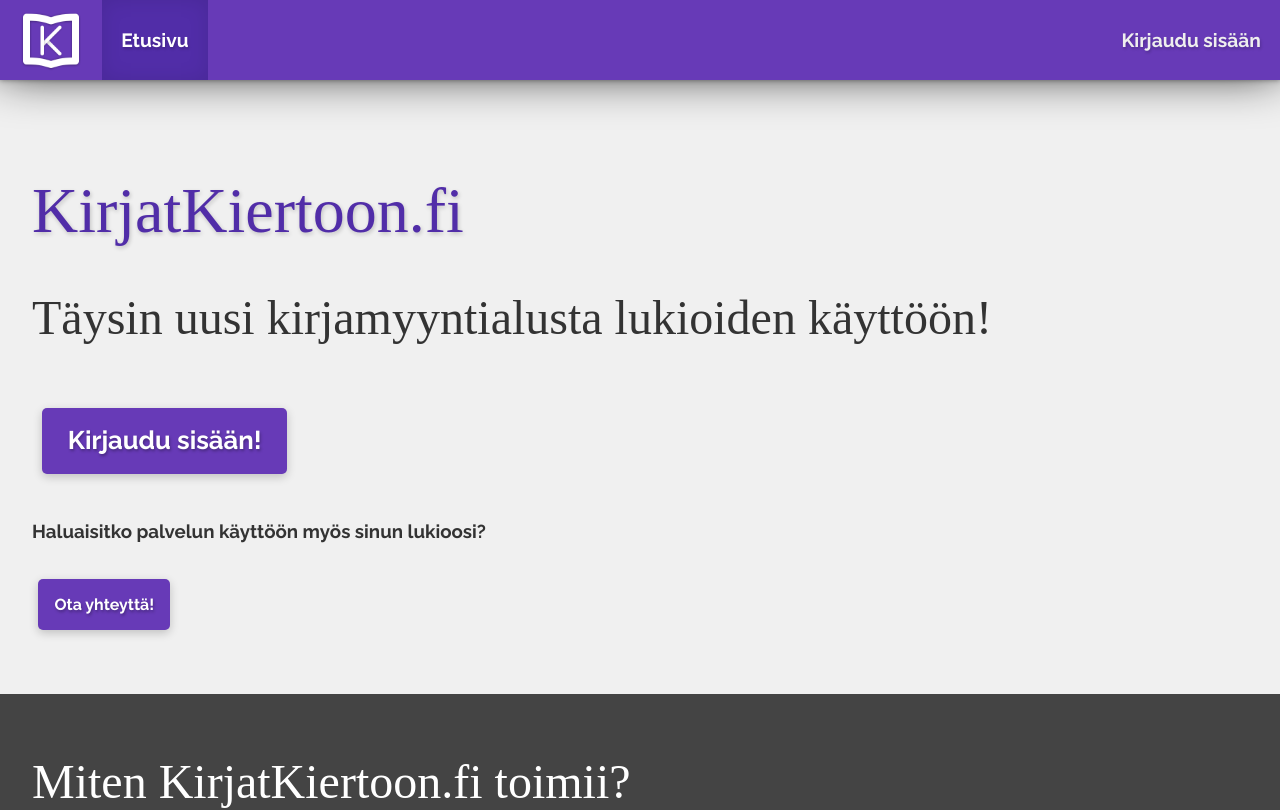
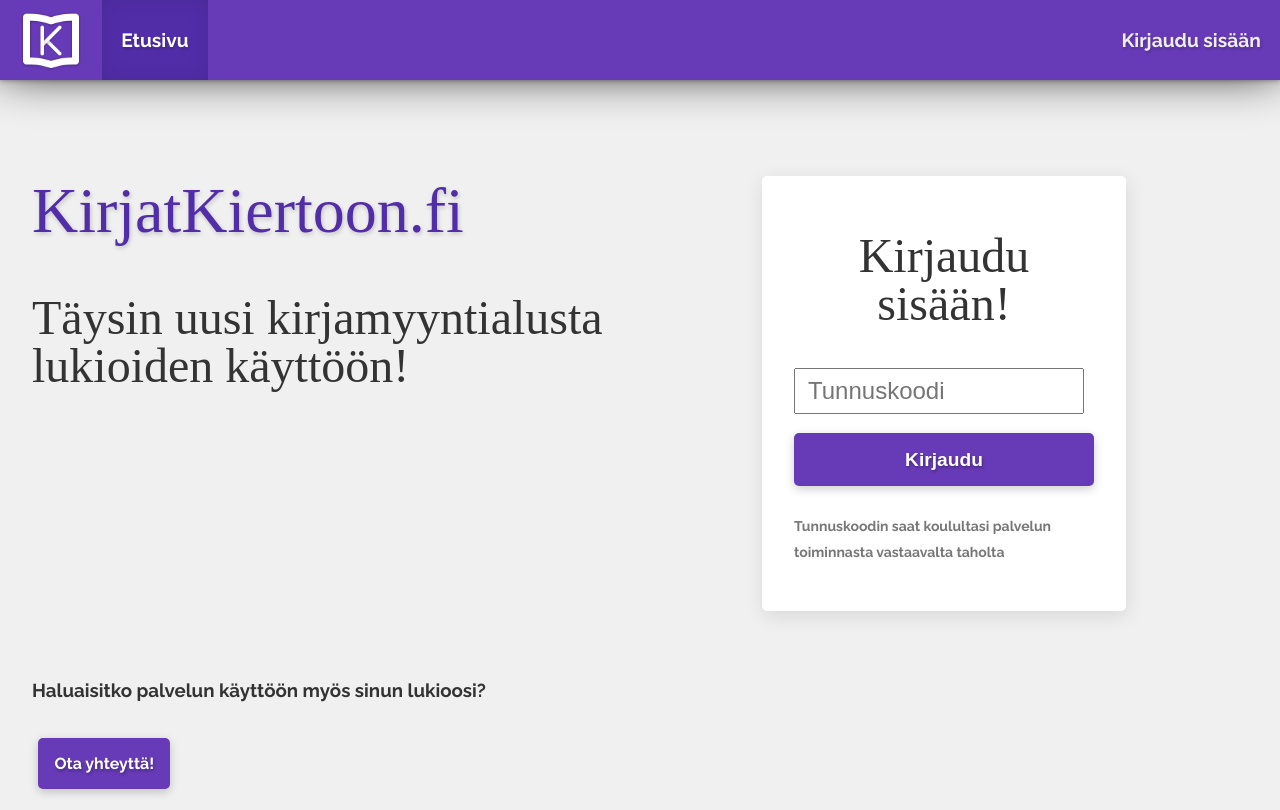
Before and after one commit to tuomas-tk/kirjatkiertoon, a Vue app: page /#/ in a window 1280 px wide. Shown: the top 810 px of the page. Built offline with nearby package versions, Linux system fonts and the light colour scheme; no server answers; some icons are missing; a web font is replaced by a local one.

Commit message:
Status 1 is now a school account

```diff
--- a/src/components/buy-list.vue
+++ b/src/components/buy-list.vue
@@ -1,9 +1,9 @@
 <template>
 <div>
   <div class="maxwidth">
-    <h1>Osta kirja</h1>
+    <h1>Osta kirjoja</h1>
 
-    <router-link to="/buy/bought" class="button btn-l" id="sell-new-button">Ostetut kirjat</router-link>
+    <router-link to="/buy/bought" class="button btn-l" id="sell-new-button" v-if="auth.status >= 2">Ostetut kirjat</router-link>
 
     <div class="search">
       <h3>Oppiaine:</h3>
@@ -109,7 +109,8 @@
       books: [],
       subject: '',
       course: '',
-      courseCount: COURSES
+      courseCount: COURSES,
+      auth: auth
     }
   },
   created () {
@@ -168,10 +169,10 @@
 
 #page h1 {
   float: left
-  margin-bottom: 0
+  margin-bottom: 0.3em
 }
 #sell-new-button {
-  margin-top: 1.8em
+  margin-top: 1.4em
   float: right
 }
 
--- a/src/components/buy-single.vue
+++ b/src/components/buy-single.vue
@@ -54,6 +54,7 @@
           <h3 v-else>
             Et voi ostaa omaa kirjaasi
           </h3>
+          <span>Saat kirjan koululta ensimmäisien koulupäivien aikana!</span>
         </div>
 
         <div class="bottom" v-show="buyStatus == 1">
--- a/src/components/frontpage.vue
+++ b/src/components/frontpage.vue
@@ -1,9 +1,12 @@
 <template>
   <div>
     <div v-if="authStatus == 0" class="maxwidth">
-      <h1>KirjatKiertoon.fi</h1>
-      <h2>Täysin uusi kirjamyyntialusta lukioiden käyttöön!</h2>
-      <router-link to="/login" class="button btn-l">Kirjaudu sisään!</router-link>
+      <div class="column-50">
+        <h1>KirjatKiertoon.fi</h1>
+        <h2>Täysin uusi kirjamyyntialusta lukioiden käyttöön!</h2>
+      </div><div class="column-50">
+        <login />
+      </div>
 
       <h3>Haluaisitko palvelun käyttöön myös sinun lukioosi?</h3>
       <a @click="yhteys" class="button btn-s">Ota yhteyttä!</a>
@@ -12,8 +15,7 @@
 
       <h1>Tervetuloa!</h1>
       <router-link v-if="authStatus == 42" to="/super" class="button btn-l">SuperConsole</router-link>
-
-      <div class="add-email box" v-if="!auth.email">
+      <div class="add-email box" v-if="!auth.email && auth.status >= 2">
         <h2>Lisää sähköpostiosoite heti!</h2>
         <p>
           <b>Saat sähköpostilla tiedon kun...</b>
@@ -31,7 +33,18 @@
         </small>
       </div>
 
-      <div class="dashboard" v-if="authStatus > 0 && authStatus < 10">
+      <div class="dashboard" v-if="authStatus == 1">
+        <div class="section">
+          <h2>Osta kirjoja</h2>
+          <h3>Palvelussa myynnissä tällä hetkellä</h3>
+          <div class="number">
+            {{ dashboard.available }}<span>kirjaa</span>
+          </div>
+          <router-link to="/buy" class="button btn-m btn-block"><i class="fa fa-search fa-fw"></i> Etsi kirjoja</router-link>
+        </div>
+      </div>
+
+      <div class="dashboard" v-if="authStatus >= 2 && authStatus < 10">
         <div class="section">
           <h2>Osto</h2>
           <h3>Nouda koululta</h3>
@@ -157,9 +170,13 @@
 import auth from '../api/auth'
 import axios from 'axios'
 import {EventBus} from '../EventBus'
+import login from './login'
 
 export default {
   name: 'frontpage',
+  components: {
+    'login': login
+  },
   data () {
     return {
       dashboard: {},
@@ -179,7 +196,7 @@
     },
     load: function () {
       EventBus.$emit('setLoading', true)
-      axios.post((auth.status < 10) ? '/user/get/dashboard' : '/user/get/school/stats', {
+      axios.post('/user/get/dashboard', {
         token: auth.getToken()
       }).then(response => {
         this.dashboard = response.data.data
@@ -218,6 +235,14 @@
 <style lang="stylus" scoped>
 @import '../styles/vars'
 @import '../styles/box'
+
+@media (min-width: 800px) {
+  .column-50 {
+    display: inline-block
+    width: 50%
+    vertical-align: top
+  }
+}
 
 #block-steps {
   background-color: #444444
--- a/src/components/login.vue
+++ b/src/components/login.vue
@@ -1,7 +1,7 @@
 <template>
   <div class="maxwidth">
-    <h1>Kirjaudu sisään!</h1>
     <div class="form">
+      <h2>Kirjaudu sisään!</h2>
       <form v-on:submit.prevent="login">
         <input type="text" class="input" placeholder="Tunnuskoodi" v-model="passcode">
         <input type="submit" class="submit button btn-m btn-block" value="Kirjaudu">
@@ -80,14 +80,14 @@
 @import "../styles/vars"
 @import "../styles/box"
 
-h1 {
+h2 {
   text-align: center
 }
 
 .form {
   @extend .box
 
-  padding: 3em 3em 2em 3em
+  padding: 1em 2em 2em 2em
   max-width: 300px
   margin: 0 auto;
 
@@ -98,28 +98,6 @@
     padding: .3em .5em
     font-size: 1.5em
     text-align: left
-  }
-  .submit {
-    /*display: block
-    width: 100%
-    margin: 0.5em 0 0 0
-    padding: 0.4em 0
-    font-size: 1.5em;
-
-    cursor: pointer;
-
-    background: _color-deep-purple-500
-    color: #FFFFFF
-    font-weight: 600
-    border: 0
-    border-radius: 5px
-
-    text-shadow: 1px 2px 3px rgba(0,0,0,0.3)
-
-    &:hover {
-      background: _color-deep-purple-700
-      box-shadow: 0 0 20px rgba(0,0,0,0.2) inset
-    }*/
   }
 
   p {
--- a/src/router/index.js
+++ b/src/router/index.js
@@ -11,7 +11,6 @@
 import adminBookList from '@/components/admin/book-list'
 import adminUserList from '@/components/admin/user-list'
 import superConsole from '@/components/super'
-import login from '@/components/login'
 import logout from '@/components/logout'
 import auth from '@/api/auth'
 
@@ -34,13 +33,13 @@
       path: '/buy/bought',
       name: 'boughtList',
       component: boughtList,
-      meta: { requiresAuthLevel: 1 }
+      meta: { requiresAuthLevel: 2 }
     },
     {
       path: '/buy/bought/:id',
       name: 'boughtSingle',
       component: boughtList,
-      meta: { requiresAuthLevel: 1 }
+      meta: { requiresAuthLevel: 2 }
     },
     {
       path: '/buy/:id',
@@ -70,7 +69,7 @@
       path: '/profile',
       name: 'profile',
       component: profile,
-      meta: { requiresAuthLevel: 1 }
+      meta: { requiresAuthLevel: 2 }
     },
     {
       path: '/admin/books',
@@ -95,11 +94,6 @@
       name: 'super',
       component: superConsole,
       meta: { requiresAuthLevel: 42 }
-    },
-    {
-      path: '/login',
-      name: 'login',
-      component: login
     },
     {
       path: '/logout',
@@ -139,7 +133,7 @@
       next(false)
     } else if (to.meta.requiresAuthLevel != null) {
       next({
-        path: '/login',
+        path: '/',
         query: { redirect: to.fullPath }
       })
     } else {
```
Also changed, not shown: 1 other file (tests, documents, lock files or other folders).
